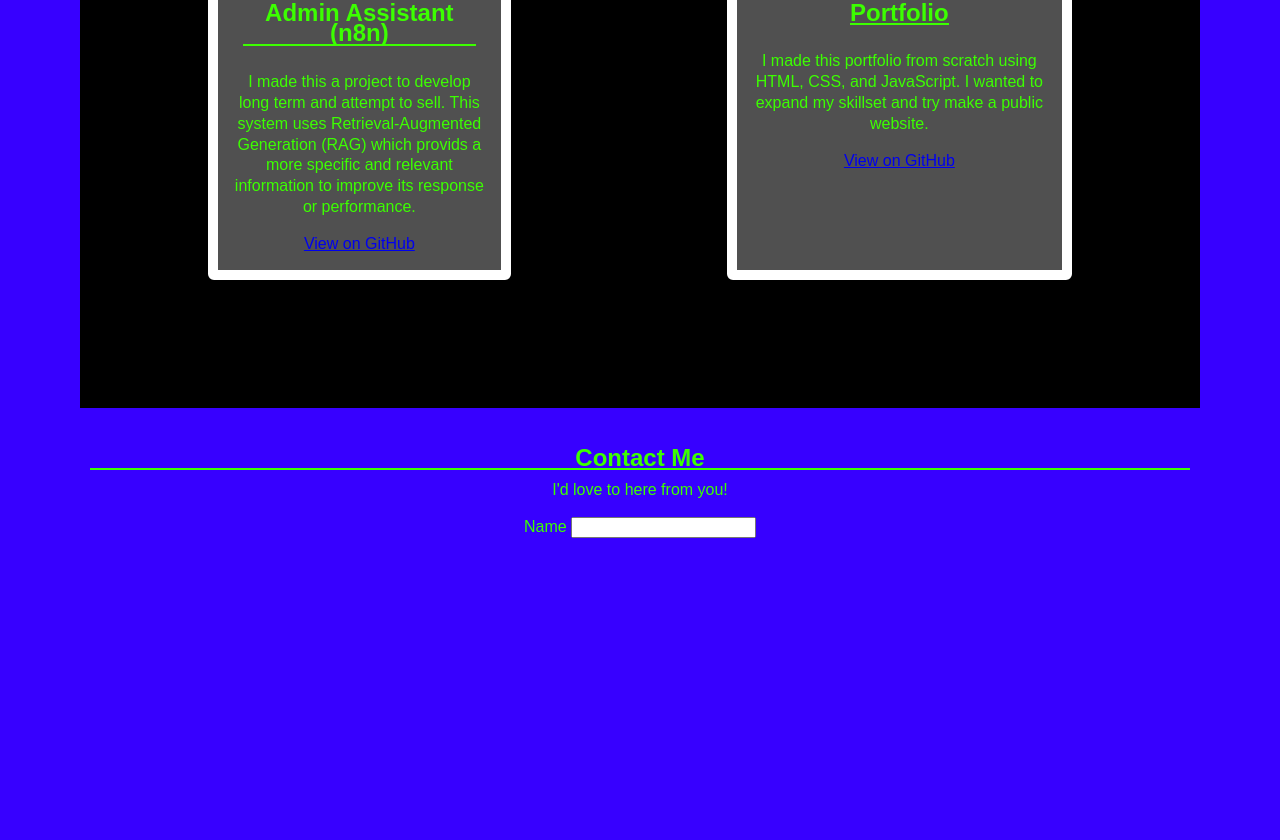
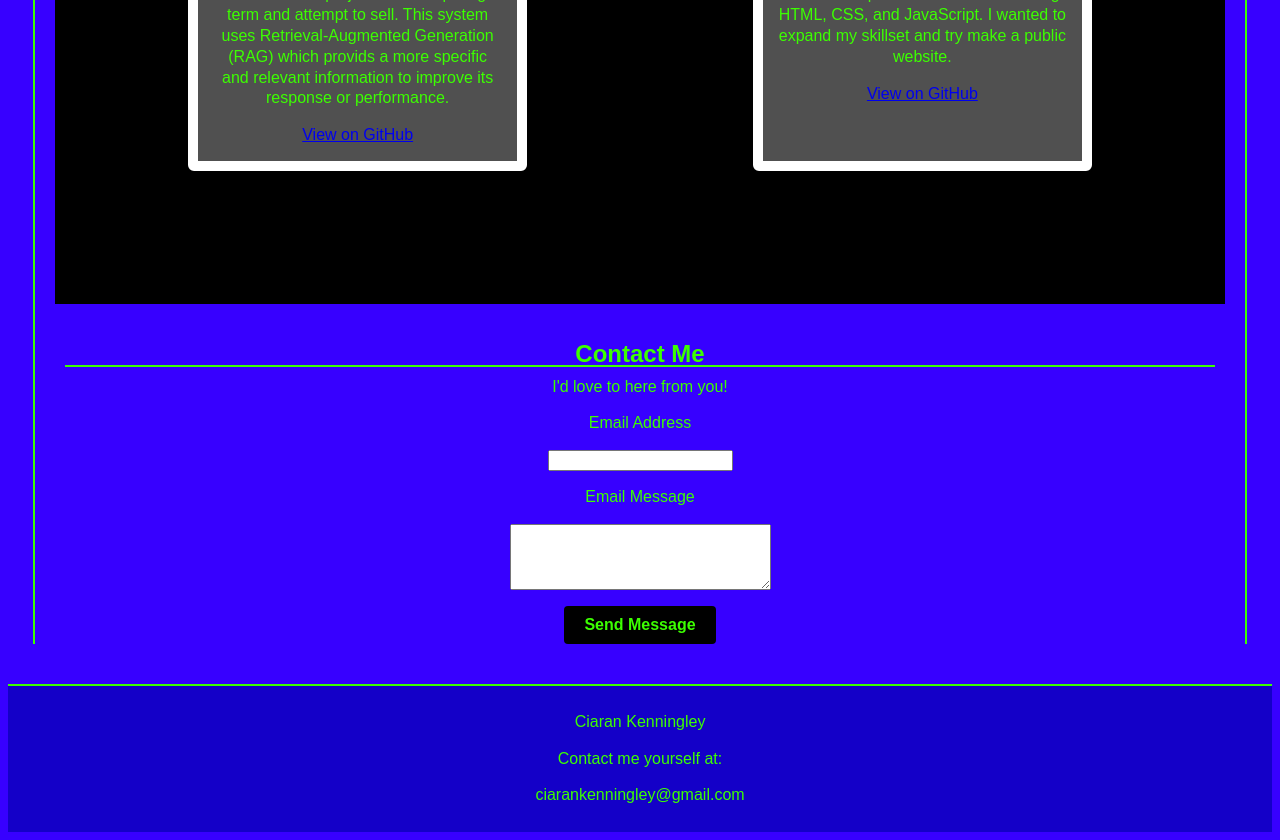
Before and after one commit to CiaranKenningley/my-portfolio, a plain HTML site: page index.html in a window 1280 px wide. Shown: the part 798-1638 px from the top of the page. Before the commit the page ends 1416 px from the top, so only its background shows below. Drawn offline with Linux system fonts and the light colour scheme.

Commit message:
Final Monday

```diff
--- a/Design1.css
+++ b/Design1.css
@@ -9,19 +9,10 @@ body{
     color: rgb(60, 255, 0);
     background-color: rgb(55, 0, 255);
     line-height: 130%;
-    align-items: center;
-    margin: 80px 80px;
 }
 
 
 /* general header design */
-
-
-
-
-
-
-
 
 /* h1 settings */
 header h1{
@@ -124,7 +115,12 @@ main{
     /*--height:calc(var(--header-height) - 20px);*/
     padding-top: var(--header-height);
     max-width: 100%;
-    margin: 40px auto;
+    margin: 0 2%;
+    border-left: 2px solid rgb(60, 255, 0);
+    border-right: 2px solid rgb(60, 255, 0);
+    padding-left: 20px;
+    padding-right: 20px;
+
 }
 
 section{
@@ -146,6 +142,9 @@ section h2{
     padding: 20px;
     display: flex;
     flex-direction: row;
+    /* align-items: flex-start;
+    justify-content: center;
+    gap: 20px; */
 }
 
 
@@ -169,9 +168,33 @@ section h2{
     transition: transform 0.3s, box-shadow 0.3s;
 }
 .projectBox img{
-    width: auto;
+    width: 100%;
     height: var(--header-height);
     border-radius: 6px;
-    margin: 10px auto;
+    margin: 10px 10px;
     display: block;
 }
+
+button{
+    background-color: rgb(0, 0, 0);
+    color: rgb(60, 255, 0);
+    border: none;
+    padding: 10px 20px;
+    margin-top: 10px;
+    font-size: 16px;
+    cursor: pointer;
+    border-radius: 4px;
+    font-weight: bold;
+}
+
+footer{
+    text-align: center;
+    color: rgb(60, 255, 0);
+    border-top: 2px solid rgb(60, 255, 0);
+    padding: 10px;
+    margin-top: 40px;
+    background-color: rgb(20, 0, 200);
+    /* left: 0;
+    right: 0;
+    bottom: 0; */
+}
--- a/index.html
+++ b/index.html
@@ -13,8 +13,9 @@
         <div id="header-text">
          <h1>Ciaran Kenningley's Portfolio</h1>
             <nav>
-              <a href="aboutme.html">About me</a>
-              <a href="contactme.html">Contact me bbitchesssss wagns!!</a>
+              <a href="https://www.linkedin.com/in/ciarankenningley/">LinkedIn</a>
+              <a href="https://github.com/CiaranKenningley">GitHub</a>
+              <a href="#contactme">Contact me</a>
              </nav>
         </div>
      </header>
@@ -65,18 +66,28 @@
             I'd love to here from you!
             <form>
                 <p>
-                    <label>Name</label>
-                    <input type="text" id="name" name="name">
-
+                    <label>Email Address</label>
+                </p>
+                <input type="text" id="Email" name="Email Address" cols="30">
+                <p>
+                    <label>Email Message</label>
                 </p>
 
+                <textarea id="Message" name="Message" rows="4" cols="30"></textarea>
             </form>
+
+            <button type="submit">Send Message</button>
 
 
         </section>
 
+    </main>
 
-    </main>
+     <footer>
+            <p>Ciaran Kenningley</p>
+            <p>Contact me yourself at:</p>
+            <p>ciarankenningley@gmail.com</p>
+        </footer>
 
    <!-- <script src="javascript1.js"></script>-->
     <script src="javascript1.js"></script>
```
